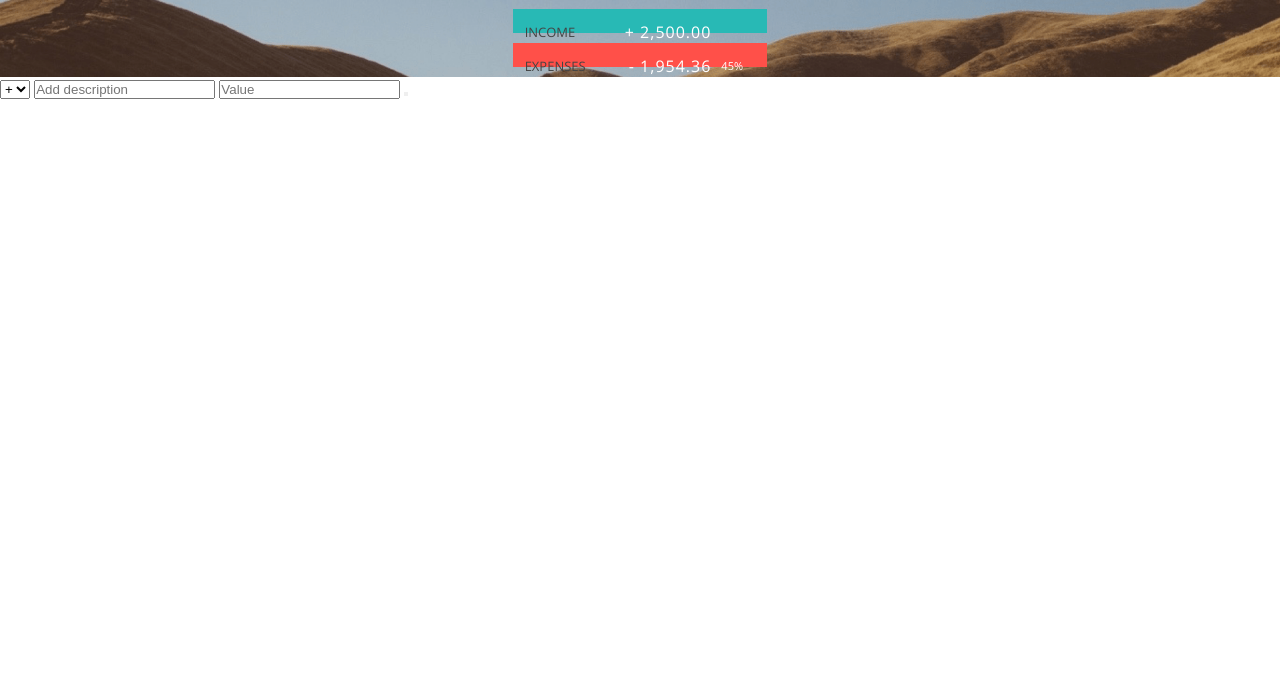
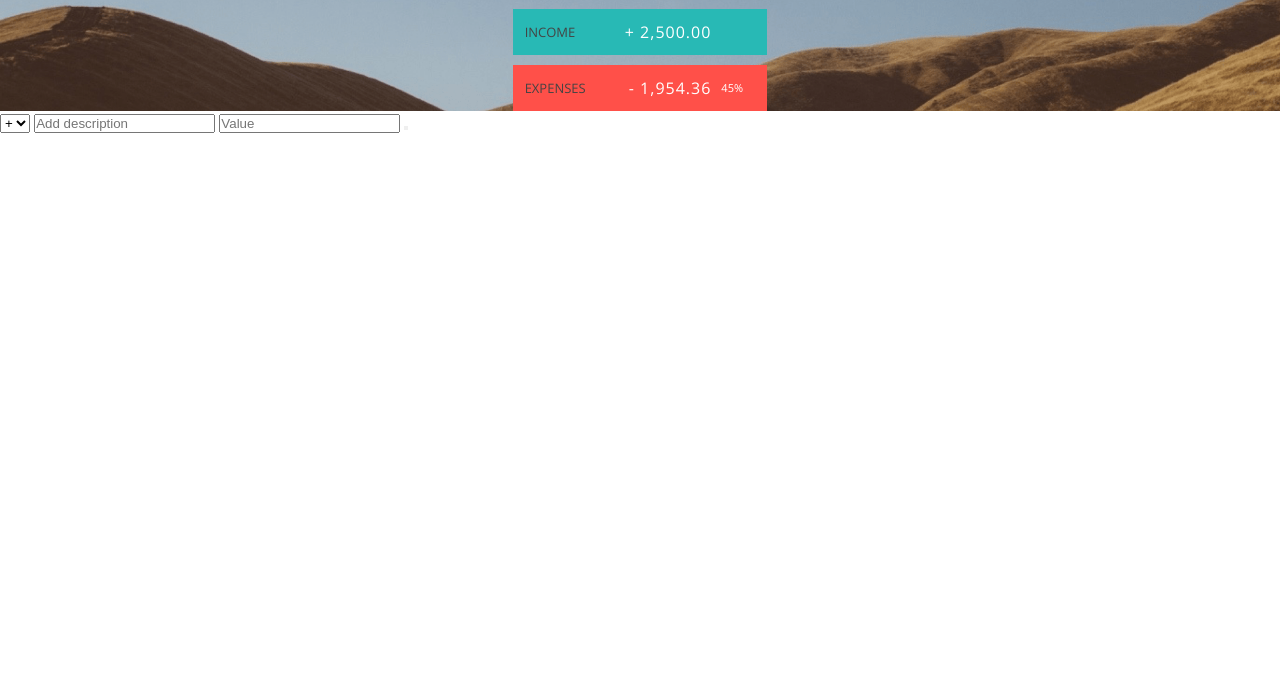
Before and after one commit to joeyskuo/budget-app, a plain HTML site: page index.html in a window 1280 px wide. Shown: the part 112-800 px from the top of the page. Drawn offline with nearby package versions, Linux system fonts and the light colour scheme.

Commit message:
clearfixed floated budget elements

```diff
--- a/index.html
+++ b/index.html
@@ -12,14 +12,14 @@
             <div id="budget">
                 <div class="budget__title">Available Budget in <span class="budget__title--month">%Month%</span>:</div>
                 <div class="budget__value">+ 2,500.00</div>
-                <div class="budget__income">
+                <div class="budget__income clearfix">
                     <div class="budget__income--text">Income</div>
                     <div class="right">
                         <div class="budget__income--value">+ 2,500.00</div>
                         <div class="budget__income--percentage">&nbsp;</div>
                     </div>
                 </div>
-                <div class="budget__expenses">
+                <div class="budget__expenses clearfix">
                     <div class="budget__expenses--text">Expenses</div>
                     <div class="right">
                         <div class="budget__expenses--value">- 1,954.36</div>
```
